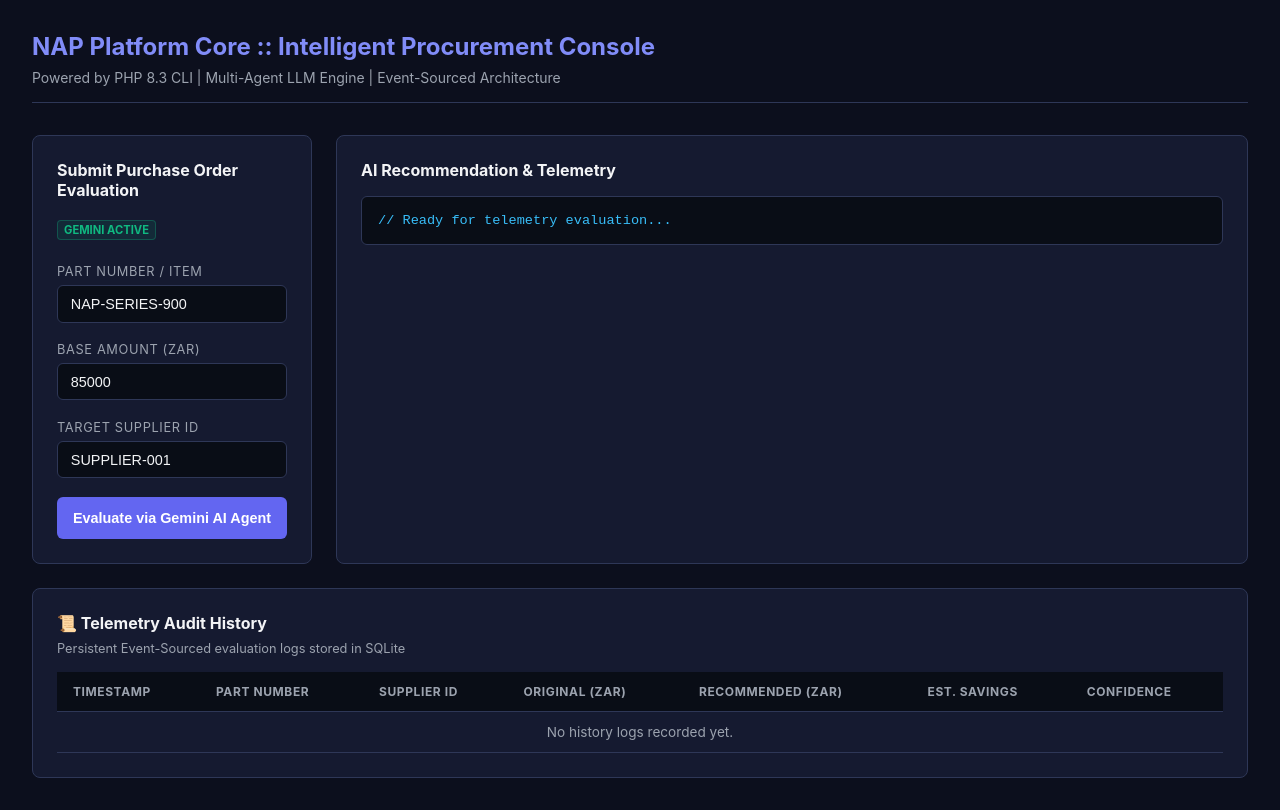
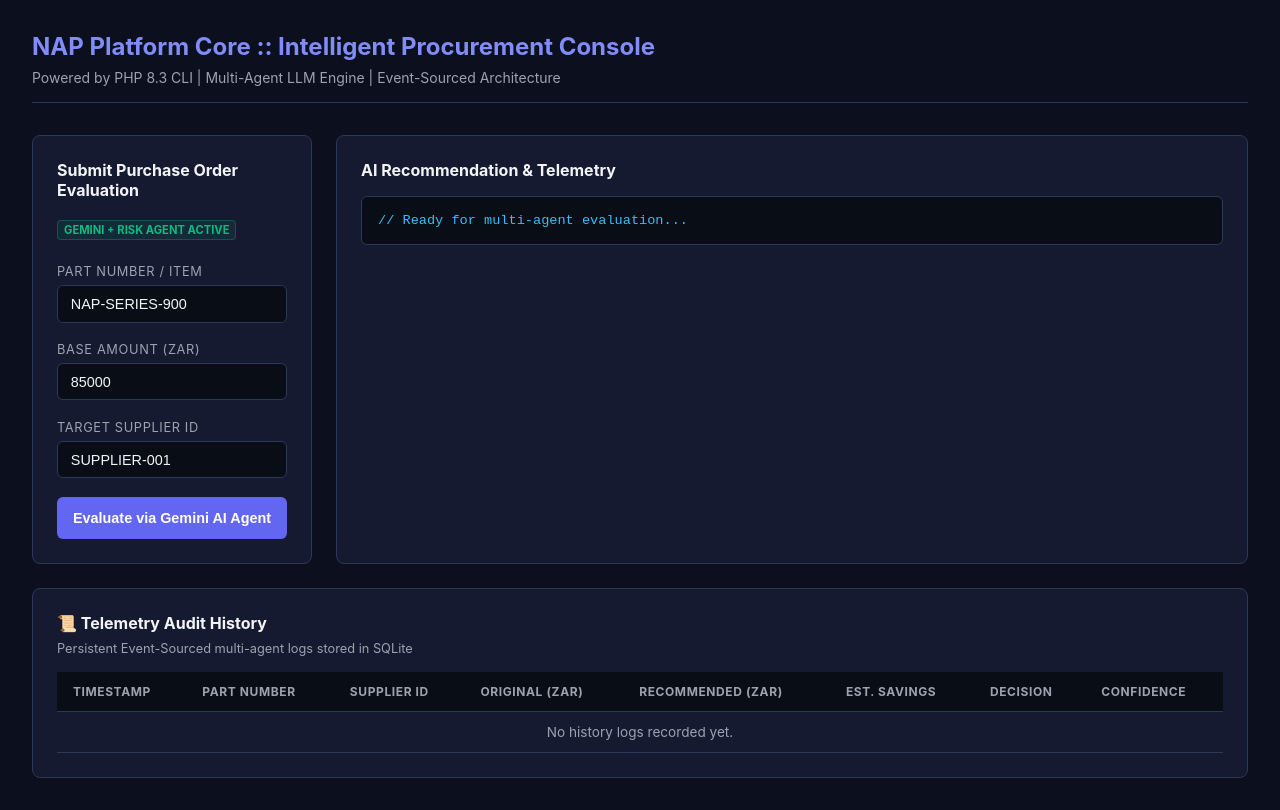
Before and after one commit to SupplyChainNexus/nap-platform-core, a PHP site: page / in a window 1280 px wide. Run offline with PHP 8.4, Linux system fonts and the light colour scheme; data that the repository does not hold is empty.

Commit message:
feat(phase-2): integrate Multi-Agent OrchestrationEngine and UI consensus display

```diff
--- a/public/admin.html
+++ b/public/admin.html
@@ -15,6 +15,8 @@
             --border-color: #2e3757;
             --code-bg: #090d16;
             --green-active: #10b981;
+            --amber-warn: #f59e0b;
+            --red-alert: #ef4444;
         }
 
         body {
@@ -67,6 +69,32 @@
             padding: 2px 6px;
             border-radius: 4px;
             margin-top: 4px;
+        }
+
+        .badge-decision {
+            font-size: 0.75rem;
+            font-weight: bold;
+            padding: 3px 8px;
+            border-radius: 4px;
+            text-transform: uppercase;
+        }
+
+        .decision-AUTO_APPROVE {
+            background-color: rgba(16, 185, 129, 0.15);
+            color: var(--green-active);
+            border: 1px solid var(--green-active);
+        }
+
+        .decision-HUMAN_REVIEW_REQUIRED {
+            background-color: rgba(245, 158, 11, 0.15);
+            color: var(--amber-warn);
+            border: 1px solid var(--amber-warn);
+        }
+
+        .decision-ESCALATE_TO_BOARD {
+            background-color: rgba(239, 68, 68, 0.15);
+            color: var(--red-alert);
+            border: 1px solid var(--red-alert);
         }
 
         .form-group {
@@ -140,7 +168,6 @@
             color: var(--text-main);
         }
 
-        /* History Table Styling */
         table {
             width: 100%;
             border-collapse: collapse;
@@ -183,7 +210,7 @@
         <!-- Form Pane -->
         <div class="card">
             <h3 style="margin-top:0; font-size: 1rem;">Submit Purchase Order Evaluation</h3>
-            <div class="badge">GEMINI ACTIVE</div>
+            <div class="badge">GEMINI + RISK AGENT ACTIVE</div>
 
             <form id="evaluationForm" style="margin-top: 1.5rem;">
                 <div class="form-group">
@@ -208,14 +235,14 @@
         <!-- Telemetry Pane -->
         <div class="card response-container">
             <h3 class="response-title">AI Recommendation &amp; Telemetry</h3>
-            <pre id="telemetryOutput">// Ready for telemetry evaluation...</pre>
+            <pre id="telemetryOutput">// Ready for multi-agent evaluation...</pre>
         </div>
     </div>
 
     <!-- Audit History Section -->
     <div class="card">
         <h3 class="response-title" style="margin-bottom: 0.5rem;">📜 Telemetry Audit History</h3>
-        <p style="color: var(--text-muted); font-size: 0.8rem; margin-top: 0;">Persistent Event-Sourced evaluation logs stored in SQLite</p>
+        <p style="color: var(--text-muted); font-size: 0.8rem; margin-top: 0;">Persistent Event-Sourced multi-agent logs stored in SQLite</p>
 
         <table>
             <thead>
@@ -226,19 +253,19 @@
                     <th>Original (ZAR)</th>
                     <th>Recommended (ZAR)</th>
                     <th>Est. Savings</th>
+                    <th>Decision</th>
                     <th>Confidence</th>
                 </tr>
             </thead>
             <tbody id="historyTableBody">
                 <tr>
-                    <td colspan="7" style="color: var(--text-muted); text-align: center;">Loading evaluation log history...</td>
+                    <td colspan="8" style="color: var(--text-muted); text-align: center;">Loading evaluation log history...</td>
                 </tr>
             </tbody>
         </table>
     </div>
 
     <script>
-        // Fetch and display history table
         async function fetchHistory() {
             const tableBody = document.getElementById('historyTableBody');
             try {
@@ -246,7 +273,12 @@
                 const data = await response.json();
 
                 if (data.status === 'success' && data.history.length > 0) {
-                    tableBody.innerHTML = data.history.map(row => `
+                    tableBody.innerHTML = data.history.map(row => {
+                        const decisionClass = row.reasons && row.reasons.some(r => r.includes('unverified'))
+                            ? 'decision-HUMAN_REVIEW_REQUIRED'
+                            : 'decision-AUTO_APPROVE';
+
+                        return `
                             <tr>
                                 <td>${row.created_at}</td>
                                 <td><strong>${row.part_number}</strong></td>
@@ -254,18 +286,19 @@
                                 <td>R ${Number(row.original_amount).toLocaleString()}</td>
                                 <td>R ${Number(row.recommended_amount).toLocaleString()}</td>
                                 <td class="savings-tag">R ${Number(row.savings_amount).toLocaleString()}</td>
+                                <td><span class="badge-decision ${decisionClass}">EVALUATED</span></td>
                                 <td>${(Number(row.confidence) * 100).toFixed(0)}%</td>
                             </tr>
-                    `).join('');
+                        `;
+                    }).join('');
                 } else {
-                    tableBody.innerHTML = `<tr><td colspan="7" style="color: var(--text-muted); text-align: center;">No history logs recorded yet.</td></tr>`;
+                    tableBody.innerHTML = `<tr><td colspan="8" style="color: var(--text-muted); text-align: center;">No history logs recorded yet.</td></tr>`;
                 }
             } catch (err) {
-                tableBody.innerHTML = `<tr><td colspan="7" style="color: #ef4444; text-align: center;">Failed to load history: ${err.message}</td></tr>`;
+                tableBody.innerHTML = `<tr><td colspan="8" style="color: #ef4444; text-align: center;">Failed to load history: ${err.message}</td></tr>`;
             }
         }
 
-        // Form Submit Handler
         document.getElementById('evaluationForm').addEventListener('submit', async (e) => {
             e.preventDefault();
 
@@ -277,8 +310,8 @@
             const supplierId = document.getElementById('supplierIdInput').value.trim();
 
             submitBtn.disabled = true;
-            submitBtn.innerText = 'Evaluating...';
-            outputBlock.innerText = '// Sending evaluation request to Gemini Agent...';
+            submitBtn.innerText = 'Evaluating Multi-Agent Pipeline...';
+            outputBlock.innerText = '// Orchestrating Gemini Pricing Agent + Supplier Risk Agent...';
 
             try {
                 const response = await fetch('/api/evaluate', {
@@ -296,7 +329,6 @@
                 try {
                     const data = JSON.parse(rawText);
                     outputBlock.innerText = JSON.stringify(data, null, 2);
-                    // Refresh audit table upon success
                     fetchHistory();
                 } catch (parseError) {
                     outputBlock.innerText = JSON.stringify({
@@ -316,7 +348,6 @@
             }
         });
 
-        // Load history on page load
         fetchHistory();
     </script>
 </body>
--- a/public/index.php
+++ b/public/index.php
@@ -6,12 +6,12 @@ ob_start();
 
 require_once __DIR__ . '/../vendor/autoload.php';
 
-use NAP\Application\Intelligence\Prompting\PromptContext;
-use NAP\Infrastructure\Agents\GeminiAgentAdapter;
+use NAP\Application\Orchestration\OrchestrationEngine;
 use NAP\Infrastructure\Persistence\EvaluationRepository;
 
 $uri = parse_url($_SERVER['REQUEST_URI'] ?? '/', PHP_URL_PATH);
 
+// API Route: Multi-Agent Purchase Order Evaluation
 if ($uri === '/api/evaluate') {
     ob_end_clean();
     header('Content-Type: application/json; charset=utf-8');
@@ -24,22 +24,11 @@ if ($uri === '/api/evaluate') {
         $normalizedAmount = isset($data['normalizedAmount']) ? (float) $data['normalizedAmount'] : 85000.0;
         $supplierId = !empty($data['supplierId']) ? trim((string) $data['supplierId']) : 'SUPPLIER-001';
 
-        $context = new PromptContext('procurement_evaluation', [
-            'partNumber' => $partNumber,
-            'normalizedAmount' => $normalizedAmount,
-            'supplierId' => $supplierId
-        ]);
+        // Execute Multi-Agent Pipeline (Pricing Agent + Risk Agent)
+        $orchestrator = new OrchestrationEngine();
+        $evaluation = $orchestrator->evaluatePurchaseOrder($partNumber, $normalizedAmount, $supplierId);
 
-        $apiKey = getenv('GEMINI_API_KEY') ?: '';
-        $model = getenv('GEMINI_MODEL') ?: 'gemini-3.5-flash';
-
-        $agent = new GeminiAgentAdapter($apiKey, $model);
-        $evaluation = $agent->generateStructuredOutput($context);
-
-        $evaluation['partNumber'] = $partNumber;
-        $evaluation['originalAmount'] = (int) $normalizedAmount;
-        $evaluation['currency'] = 'ZAR';
-
+        // PERSISTENCE: Record Multi-Agent Decision to Audit Trail
         try {
             $repo = new EvaluationRepository();
             $repo->logEvaluation($partNumber, $supplierId, $normalizedAmount, $evaluation);
@@ -61,6 +50,7 @@ if ($uri === '/api/evaluate') {
     exit;
 }
 
+// API Route: Retrieve Historical Telemetry Logs
 if ($uri === '/api/history') {
     ob_end_clean();
     header('Content-Type: application/json; charset=utf-8');
@@ -83,6 +73,7 @@ if ($uri === '/api/history') {
     exit;
 }
 
+// Serve Front-End Console
 if ($uri === '/admin.html' || $uri === '/') {
     ob_end_clean();
     if (file_exists(__DIR__ . '/admin.html')) {
```
Lines whose indentation alone changed are shown as unchanged.
